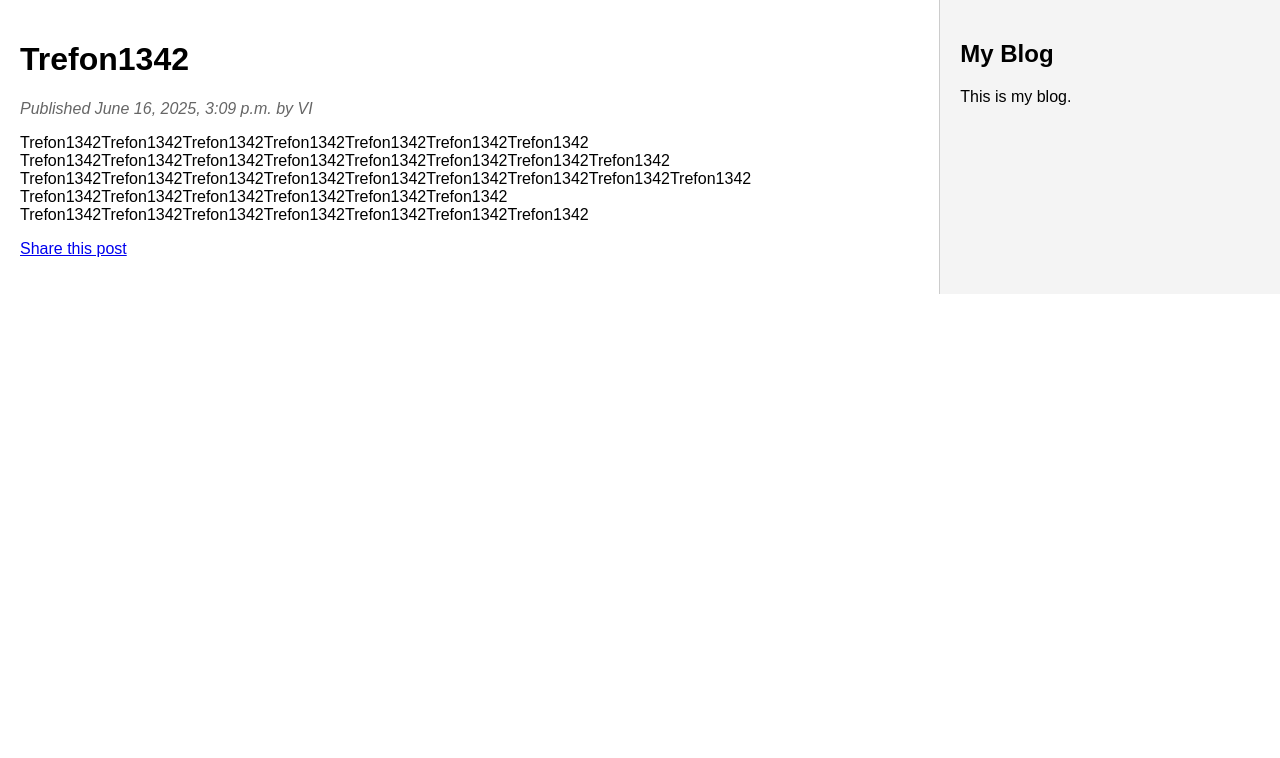
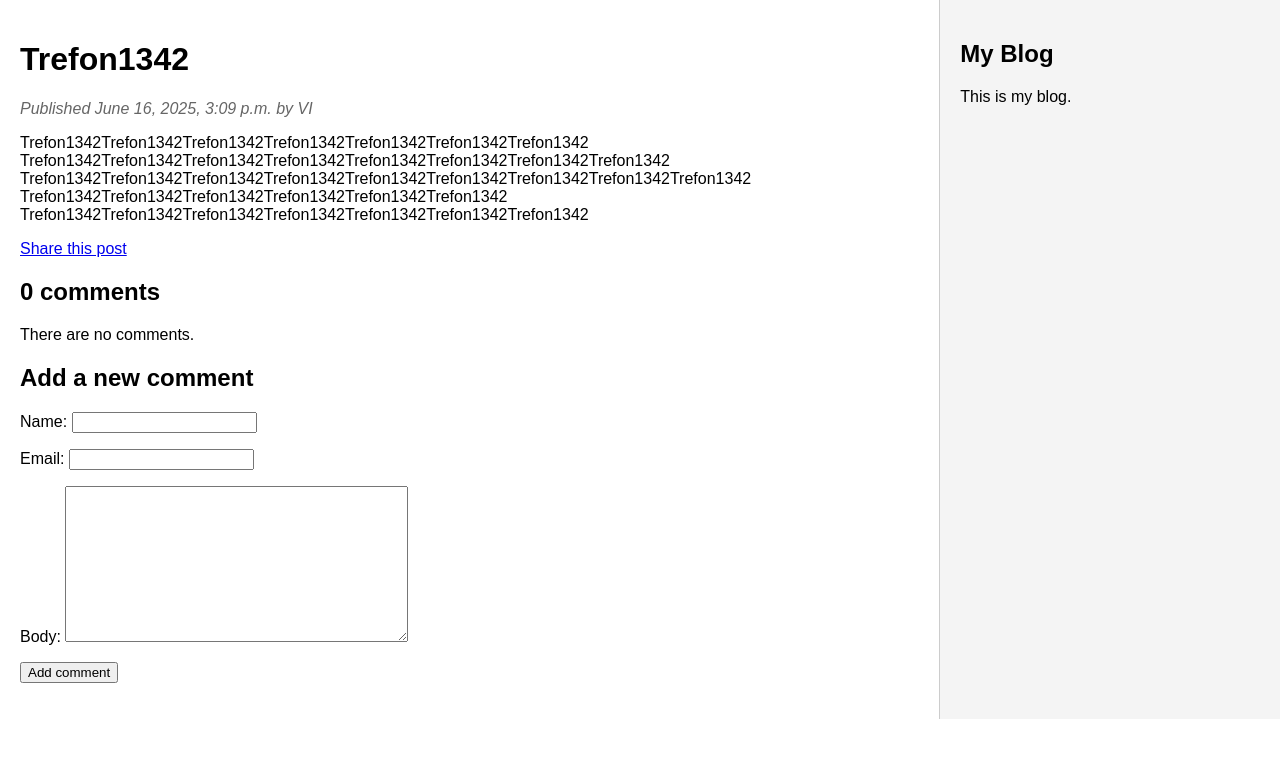
Before and after one commit to CleverGameCreator/mysite, a Django app: a page that uses mysite/blog/templates/blog/post/detail.html in a window 1280 px wide. Shown: the top 758 px of the page. Run offline with Django 4.2, Linux system fonts and the light colour scheme; data comes from the database, SQL or seed files in the repository; data that the repository does not hold is empty.

Commit message:
18/06/2025

```diff
--- a/mysite/blog/templates/blog/post/detail.html
+++ b/mysite/blog/templates/blog/post/detail.html
@@ -7,11 +7,10 @@
     </p>
     {{ post.body|linebreaks }}
     <p>
-        <a href="{% url 'blog:post_share' post.id %}">
+        <a href="{% url "blog:post_share" post.id %}">
             Share this post
         </a>
     </p>
-    {% comment %}
     {% with comments.count as total_comments %}
         <h2>
             {{ total_comments }} comment{{ total_comments|pluralize }}
@@ -28,5 +27,5 @@
     {% empty %}
         <p>There are no comments.</p>
     {% endfor %}
-    {% endcomment %}
+    {% include "blog/post/includes/comment_form.html" %}
 {% endblock %}
--- a/mysite/blog/templates/blog/post/includes/comment_form.html
+++ b/mysite/blog/templates/blog/post/includes/comment_form.html
@@ -1,5 +1,5 @@
 <h2>Add a new comment</h2>
-<form action="{% url 'blog:post_comment' post.id %}" method="post">
+<form action="{% url "blog:post_comment" post.id %}" method="post">
     {{ form.as_p }}
     {% csrf_token %}
     <p><input type="submit" value="Add comment"></p>
--- a/mysite/blog/views.py
+++ b/mysite/blog/views.py
@@ -72,13 +72,15 @@ def post_detail(request, year, month, day, post):
                              publish__year=year,
                              publish__month=month,
                              publish__day=day)
-    # Временно закомментируем код запроса комментариев
-    # comments = post.comments.filter(active=True)
-    comments = []  # Пустой список вместо запроса к базе данных
+    # Список активных комментариев к этому посту
+    comments = post.comments.filter(active=True)
+    # Форма для комментирования пользователями
+    form = CommentForm()
     return render(request,
                 'blog/post/detail.html',
                 {'post': post,
-                 'comments': comments})
+                 'comments': comments,
+                 'form': form})
 
 @require_POST
 def post_comment(request, post_id):
```
